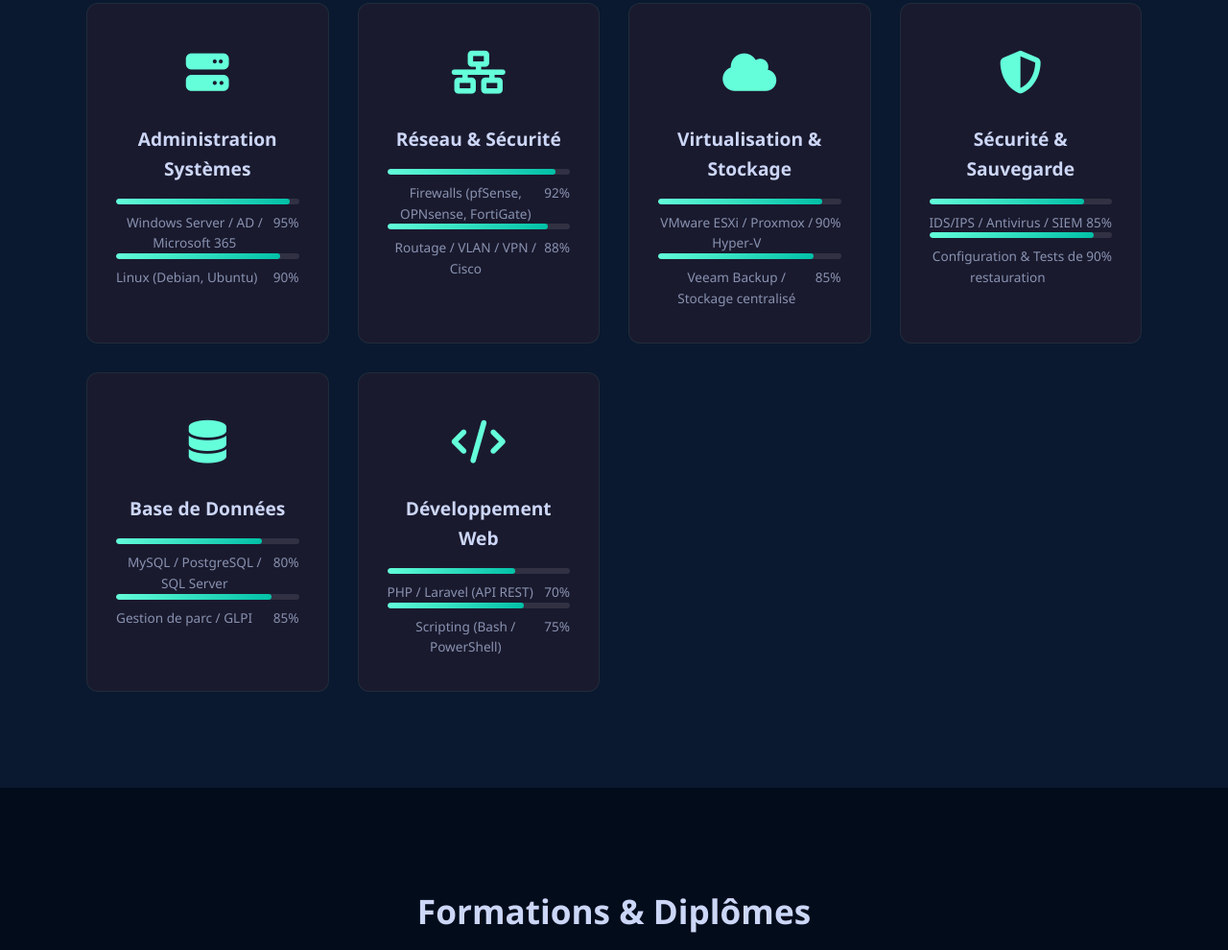
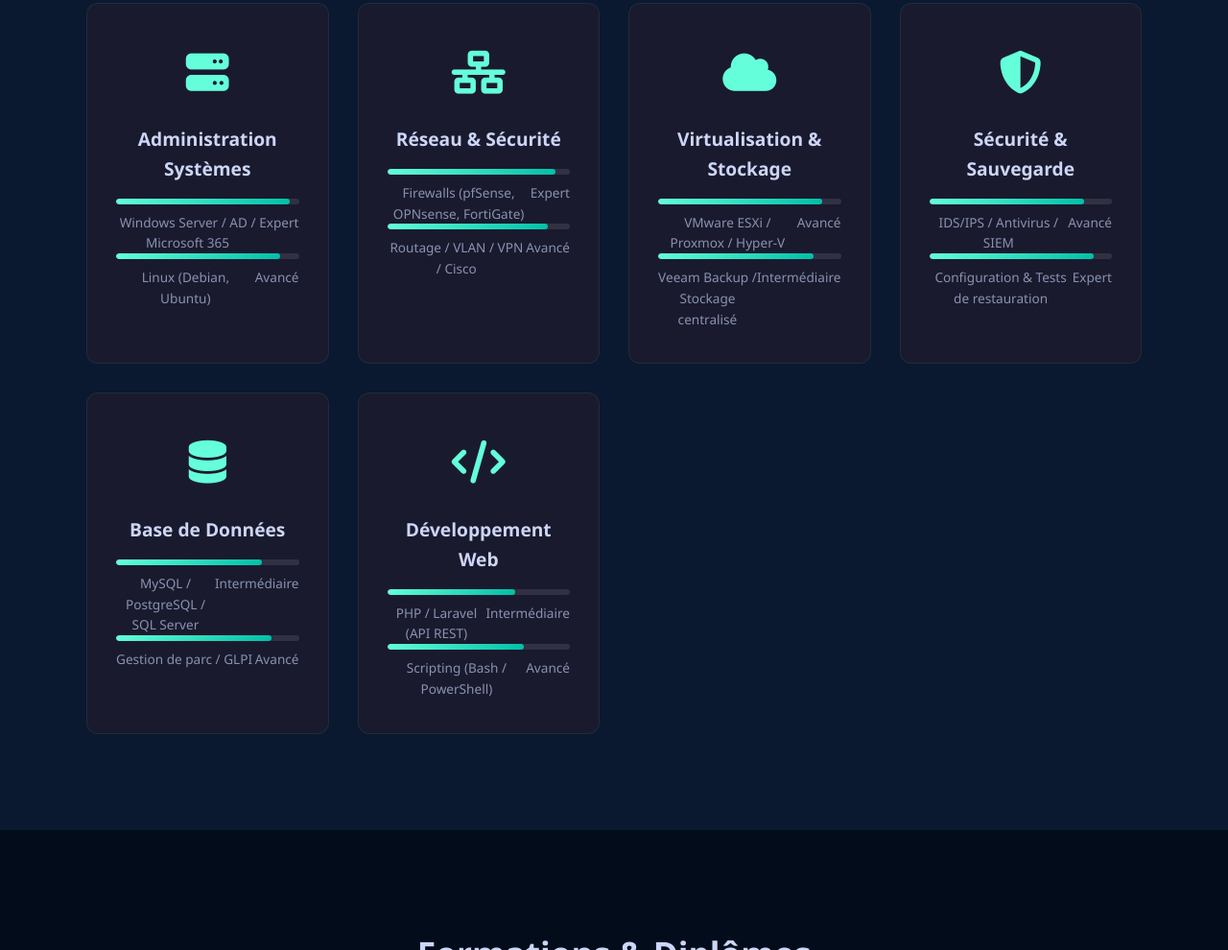
Before and after one commit to mandri1994/mandri1994.github.io, a plain HTML site: page index.html in a window 1280 px wide. Shown: the part 1935-2925 px from the top of the page at 96% size. Drawn offline with Linux system fonts and the light colour scheme; animation ran at ten frames a second.

```diff
--- a/index.html
+++ b/index.html
@@ -932,49 +932,49 @@
             <div class="icon"><i class="fas fa-server"></i></div>
             <h3>Administration Systèmes</h3>
             <div class="skill-bar"><div class="skill-bar-fill" data-width="95"></div></div>
-            <div class="skill-label"><span>Windows Server / AD / Microsoft 365</span><span>95%</span></div>
+            <div class="skill-label"><span>Windows Server / AD / Microsoft 365</span><span>Expert</span></div>
             <div class="skill-bar"><div class="skill-bar-fill" data-width="90"></div></div>
-            <div class="skill-label"><span>Linux (Debian, Ubuntu)</span><span>90%</span></div>
+            <div class="skill-label"><span>Linux (Debian, Ubuntu)</span><span>Avancé</span></div>
         </div>
         <div class="skill-card fade-in">
             <div class="icon"><i class="fas fa-network-wired"></i></div>
             <h3>Réseau & Sécurité</h3>
             <div class="skill-bar"><div class="skill-bar-fill" data-width="92"></div></div>
-            <div class="skill-label"><span>Firewalls (pfSense, OPNsense, FortiGate)</span><span>92%</span></div>
+            <div class="skill-label"><span>Firewalls (pfSense, OPNsense, FortiGate)</span><span>Expert</span></div>
             <div class="skill-bar"><div class="skill-bar-fill" data-width="88"></div></div>
-            <div class="skill-label"><span>Routage / VLAN / VPN / Cisco</span><span>88%</span></div>
+            <div class="skill-label"><span>Routage / VLAN / VPN / Cisco</span><span>Avancé</span></div>
         </div>
         <div class="skill-card fade-in">
             <div class="icon"><i class="fas fa-cloud"></i></div>
             <h3>Virtualisation & Stockage</h3>
             <div class="skill-bar"><div class="skill-bar-fill" data-width="90"></div></div>
-            <div class="skill-label"><span>VMware ESXi / Proxmox / Hyper-V</span><span>90%</span></div>
+            <div class="skill-label"><span>VMware ESXi / Proxmox / Hyper-V</span><span>Avancé</span></div>
             <div class="skill-bar"><div class="skill-bar-fill" data-width="85"></div></div>
-            <div class="skill-label"><span>Veeam Backup / Stockage centralisé</span><span>85%</span></div>
+            <div class="skill-label"><span>Veeam Backup / Stockage centralisé</span><span>Intermédiaire</span></div>
         </div>
         <div class="skill-card fade-in">
             <div class="icon"><i class="fas fa-shield-alt"></i></div>
             <h3>Sécurité & Sauvegarde</h3>
             <div class="skill-bar"><div class="skill-bar-fill" data-width="85"></div></div>
-            <div class="skill-label"><span>IDS/IPS / Antivirus / SIEM</span><span>85%</span></div>
+            <div class="skill-label"><span>IDS/IPS / Antivirus / SIEM</span><span>Avancé</span></div>
             <div class="skill-bar"><div class="skill-bar-fill" data-width="90"></div></div>
-            <div class="skill-label"><span>Configuration & Tests de restauration</span><span>90%</span></div>
+            <div class="skill-label"><span>Configuration & Tests de restauration</span><span>Expert</span></div>
         </div>
         <div class="skill-card fade-in">
             <div class="icon"><i class="fas fa-database"></i></div>
             <h3>Base de Données</h3>
             <div class="skill-bar"><div class="skill-bar-fill" data-width="80"></div></div>
-            <div class="skill-label"><span>MySQL / PostgreSQL / SQL Server</span><span>80%</span></div>
+            <div class="skill-label"><span>MySQL / PostgreSQL / SQL Server</span><span>Intermédiaire</span></div>
             <div class="skill-bar"><div class="skill-bar-fill" data-width="85"></div></div>
-            <div class="skill-label"><span>Gestion de parc / GLPI</span><span>85%</span></div>
+            <div class="skill-label"><span>Gestion de parc / GLPI</span><span>Avancé</span></div>
         </div>
         <div class="skill-card fade-in">
             <div class="icon"><i class="fas fa-code"></i></div>
             <h3>Développement Web</h3>
             <div class="skill-bar"><div class="skill-bar-fill" data-width="70"></div></div>
-            <div class="skill-label"><span>PHP / Laravel (API REST)</span><span>70%</span></div>
+            <div class="skill-label"><span>PHP / Laravel (API REST)</span><span>Intermédiaire</span></div>
             <div class="skill-bar"><div class="skill-bar-fill" data-width="75"></div></div>
-            <div class="skill-label"><span>Scripting (Bash / PowerShell)</span><span>75%</span></div>
+            <div class="skill-label"><span>Scripting (Bash / PowerShell)</span><span>Avancé</span></div>
         </div>
     </div>
 </section>
```
Also changed, not shown: 1 other file.
